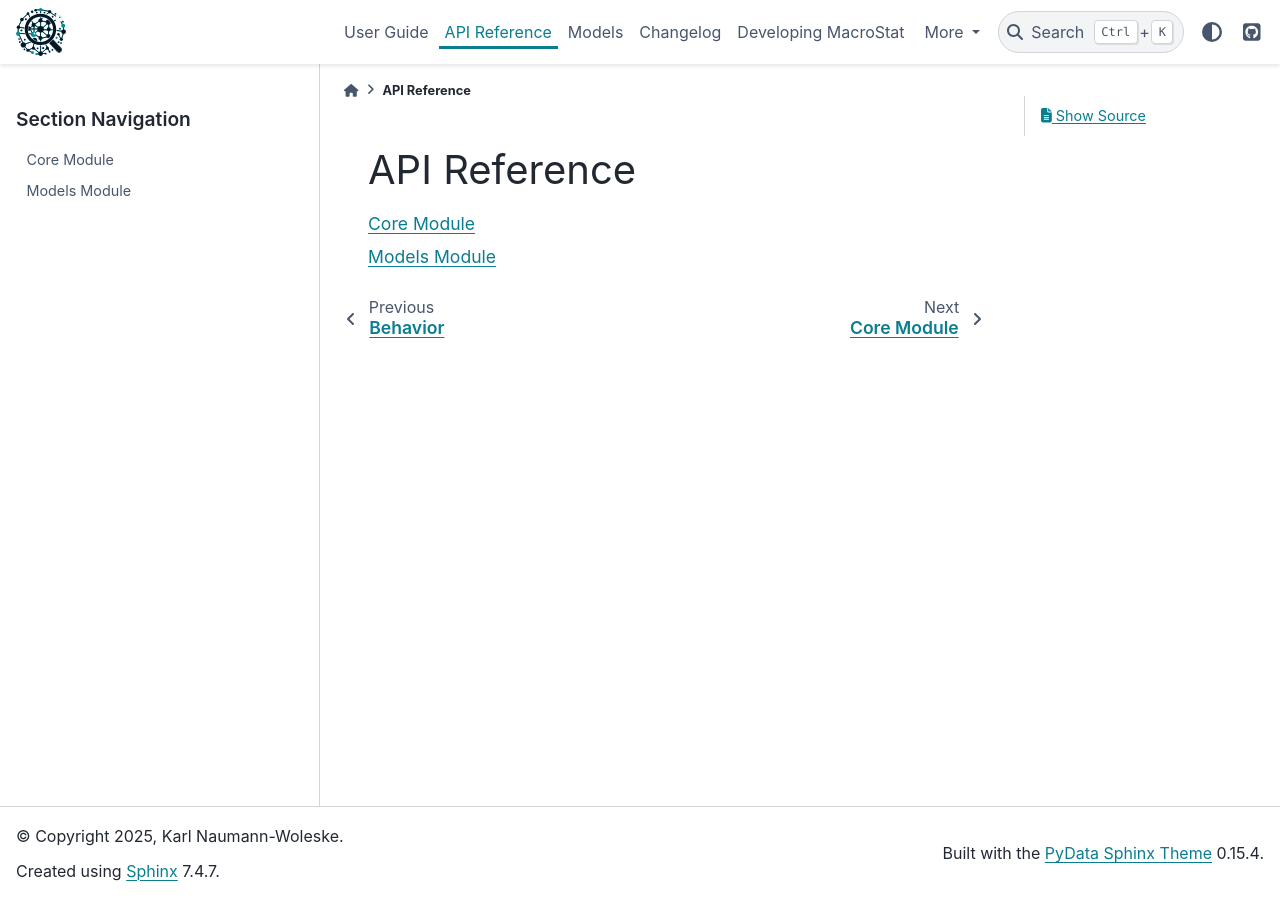
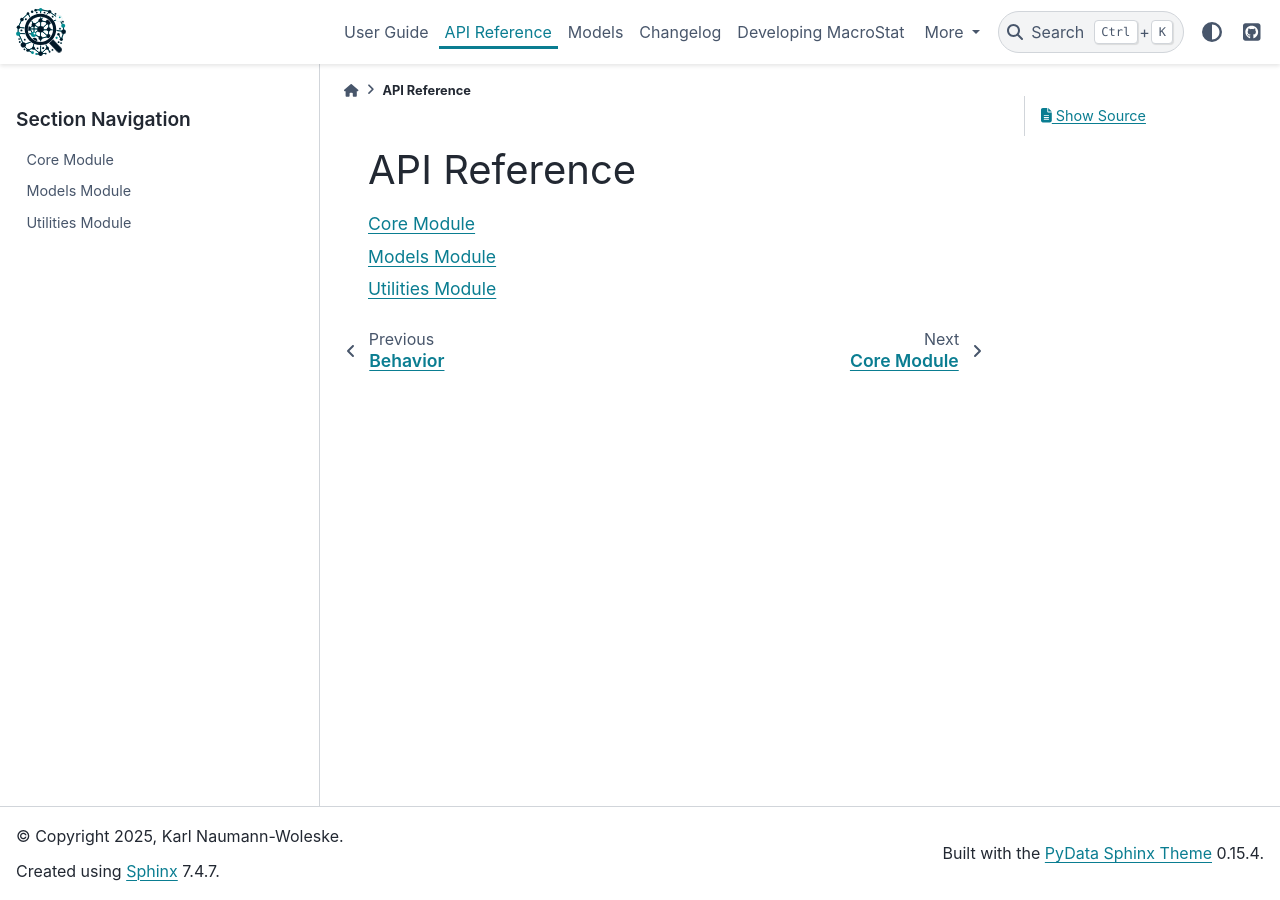
Before and after one commit to KarlNaumann/MacroStat, a Sphinx documentation site: the page built from docs/api_reference.rst, in a window 1280 px wide. Built offline with Sphinx 7.4.7 and the PyData theme 0.15.4, drawn with Linux system fonts in a browser that asks for light colours.

Commit message:
docs: add the util module to the API reference index

```diff
--- a/docs/api_reference.rst
+++ b/docs/api_reference.rst
@@ -6,3 +6,4 @@ API Reference
 
    Core Module <_autosummary/macrostat.core.rst>
    Models Module <_autosummary/macrostat.models.rst>
+   Utilities Module <_autosummary/macrostat.util.rst>
```
